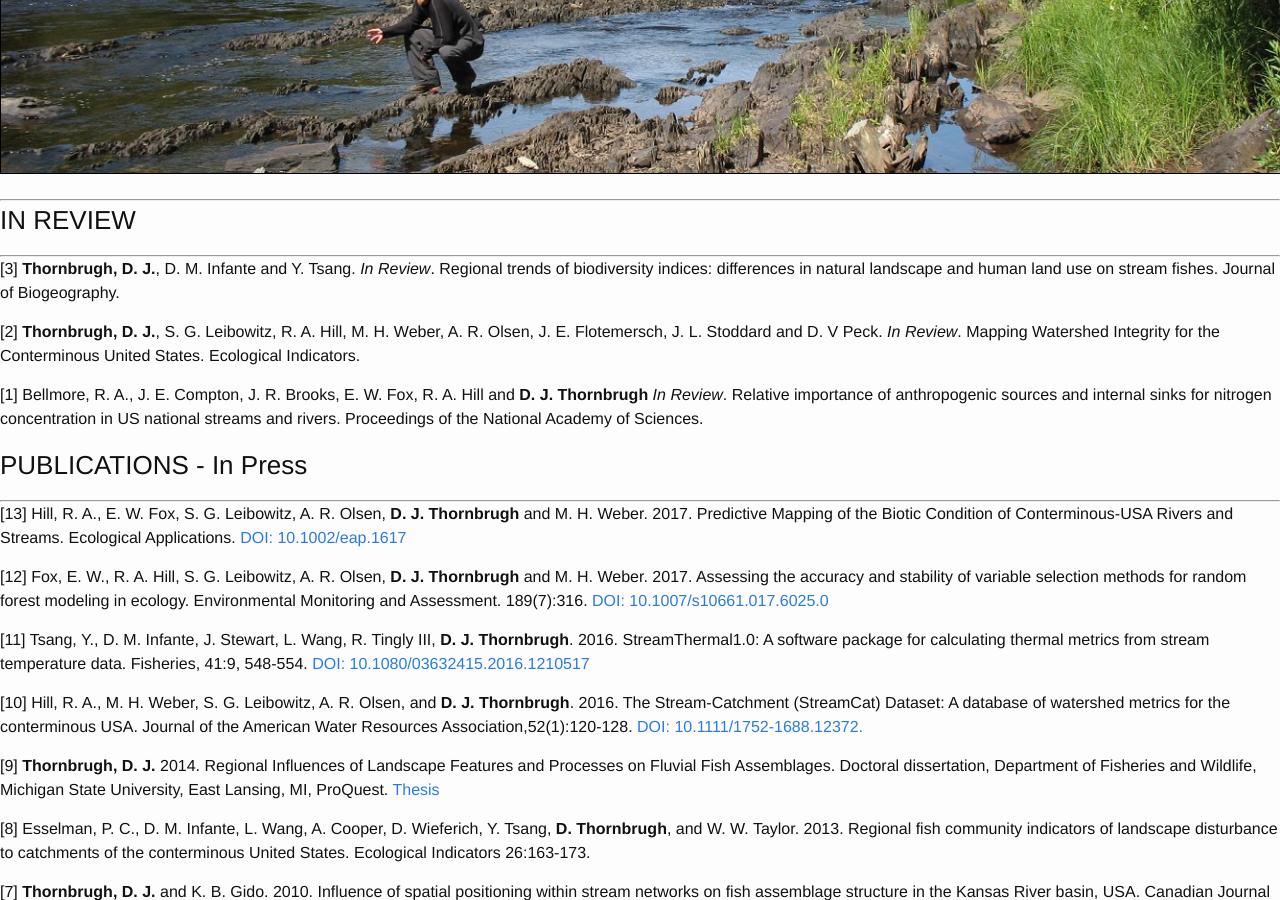
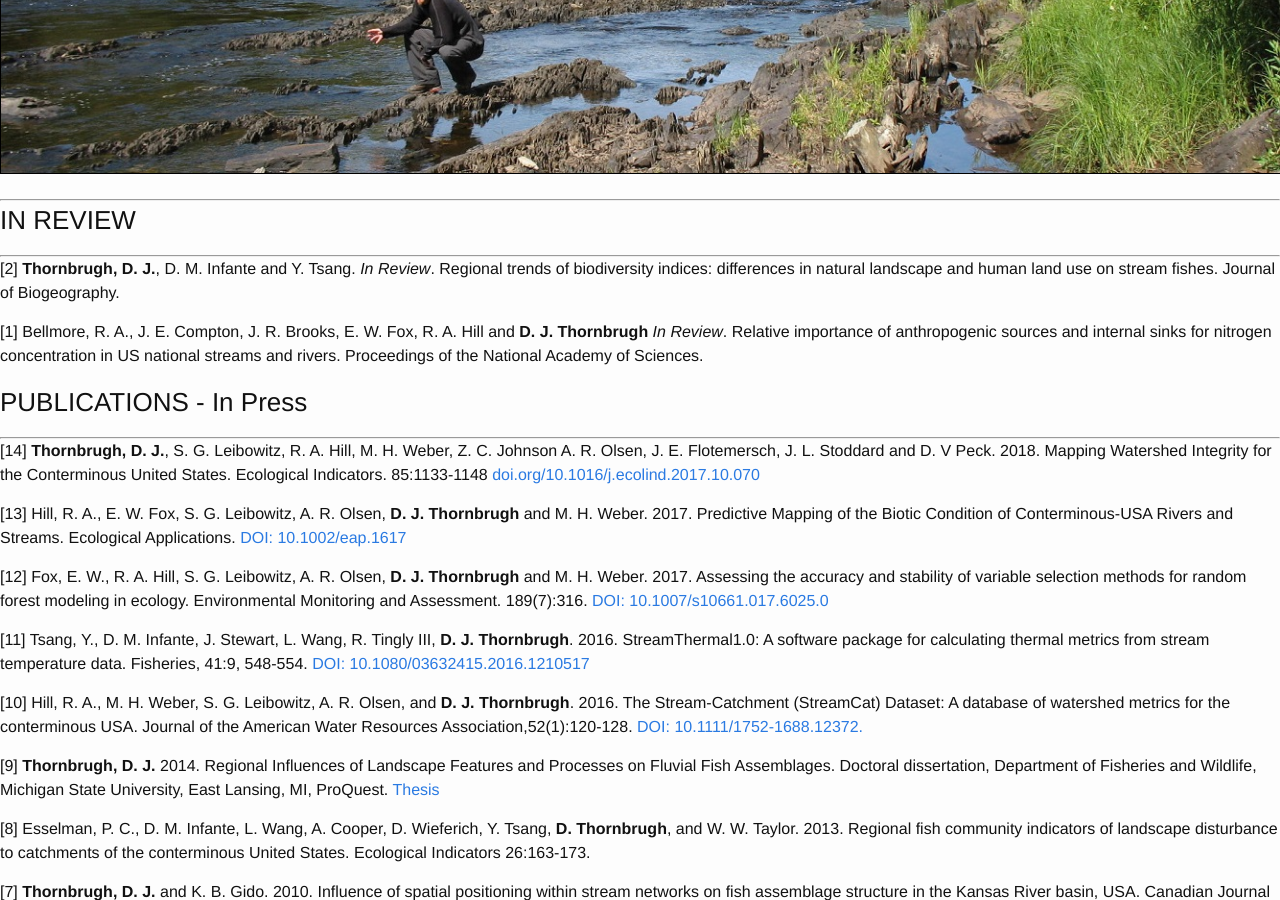
Before and after one commit to dthor/dthor.github.io, a Jekyll site: the page built from publications/publications.md, in a window 1280 px wide and 900 px high, scrolled down 473 px. Built offline with Jekyll 4.4.1, drawn with Linux system fonts in a browser that asks for light colours; nearby versions of some CDN libraries; some web fonts are replaced.

Commit message:
update with new publication

```diff
--- a/publications/publications.md
+++ b/publications/publications.md
@@ -9,14 +9,14 @@ permalink: /publications/
 
 ### IN REVIEW
 ***
-[3] **Thornbrugh, D. J.**, D. M. Infante and Y. Tsang. _In Review_. Regional trends of biodiversity indices: differences in natural landscape and human land use on stream fishes. Journal of Biogeography.
-
-[2] **Thornbrugh, D. J.**, S. G. Leibowitz, R. A. Hill, M. H. Weber, A. R. Olsen, J. E. Flotemersch, J. L. Stoddard and D. V Peck. _In Review_. Mapping Watershed Integrity for the Conterminous United States. Ecological Indicators.
+[2] **Thornbrugh, D. J.**, D. M. Infante and Y. Tsang. _In Review_. Regional trends of biodiversity indices: differences in natural landscape and human land use on stream fishes. Journal of Biogeography.
 
 [1] Bellmore, R. A., J. E. Compton, J. R. Brooks, E. W. Fox, R. A. Hill and **D. J. Thornbrugh** _In Review_. Relative importance of anthropogenic sources and internal sinks for nitrogen concentration in US national streams and rivers. Proceedings of the National Academy of Sciences.
 
 ### PUBLICATIONS - In Press
 ***
+
+[14] **Thornbrugh, D. J.**, S. G. Leibowitz, R. A. Hill, M. H. Weber, Z. C. Johnson A. R. Olsen, J. E. Flotemersch, J. L. Stoddard and D. V Peck. 2018. Mapping Watershed Integrity for the Conterminous United States. Ecological Indicators. 85:1133-1148 [doi.org/10.1016/j.ecolind.2017.10.070](https://doi.org/10.1016/j.ecolind.2017.10.070)
 
 [13] Hill, R. A., E. W. Fox, S. G. Leibowitz, A. R. Olsen, **D. J. Thornbrugh** and M. H. Weber. 2017. Predictive Mapping of the Biotic Condition of Conterminous-USA Rivers and Streams. Ecological Applications. [DOI: 10.1002/eap.1617](http://onlinelibrary.wiley.com/doi/10.1002/eap.1617/abstract)
 
```
Also changed, not shown: index.md (+1 -1 lines), work/work.md (+2 -7 lines).
